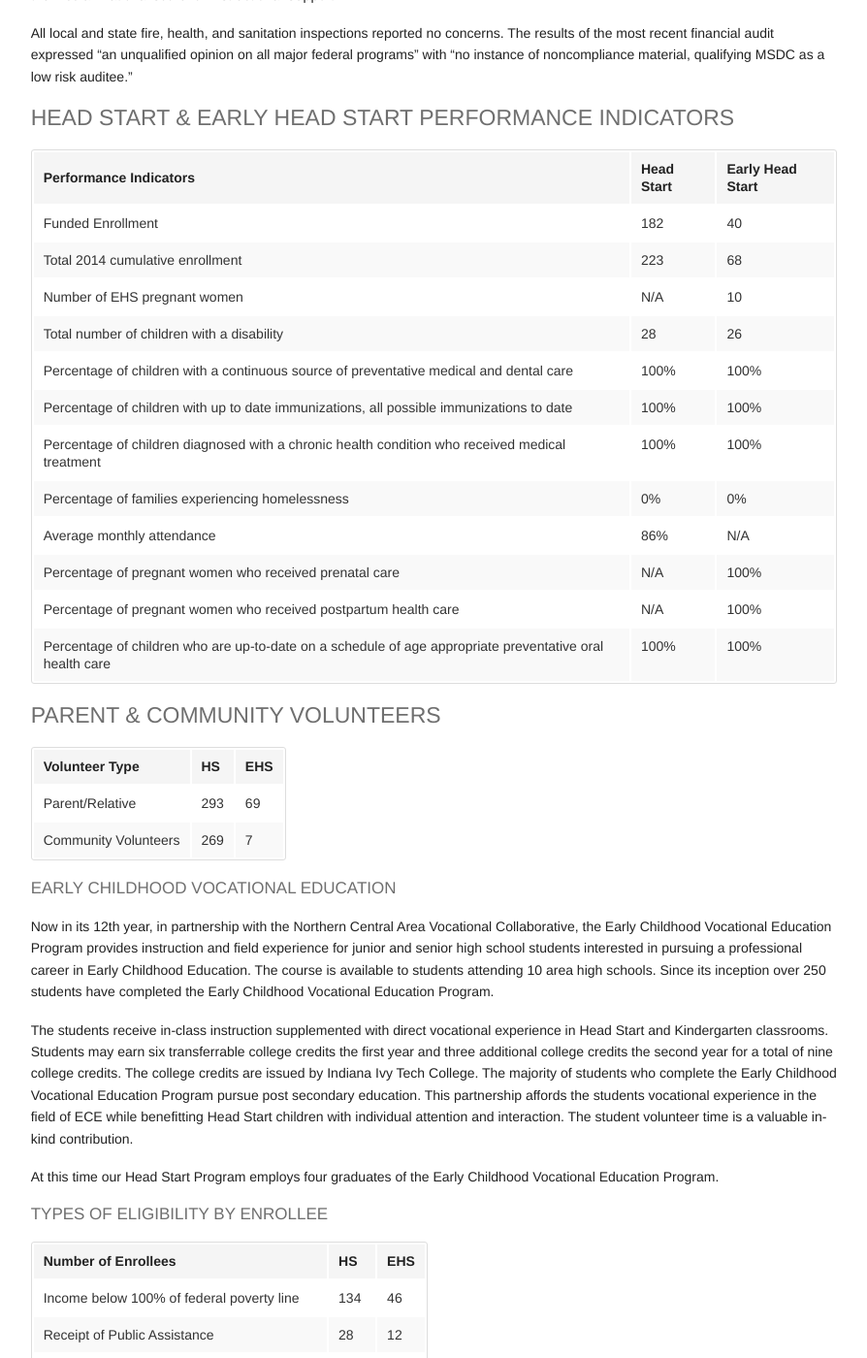
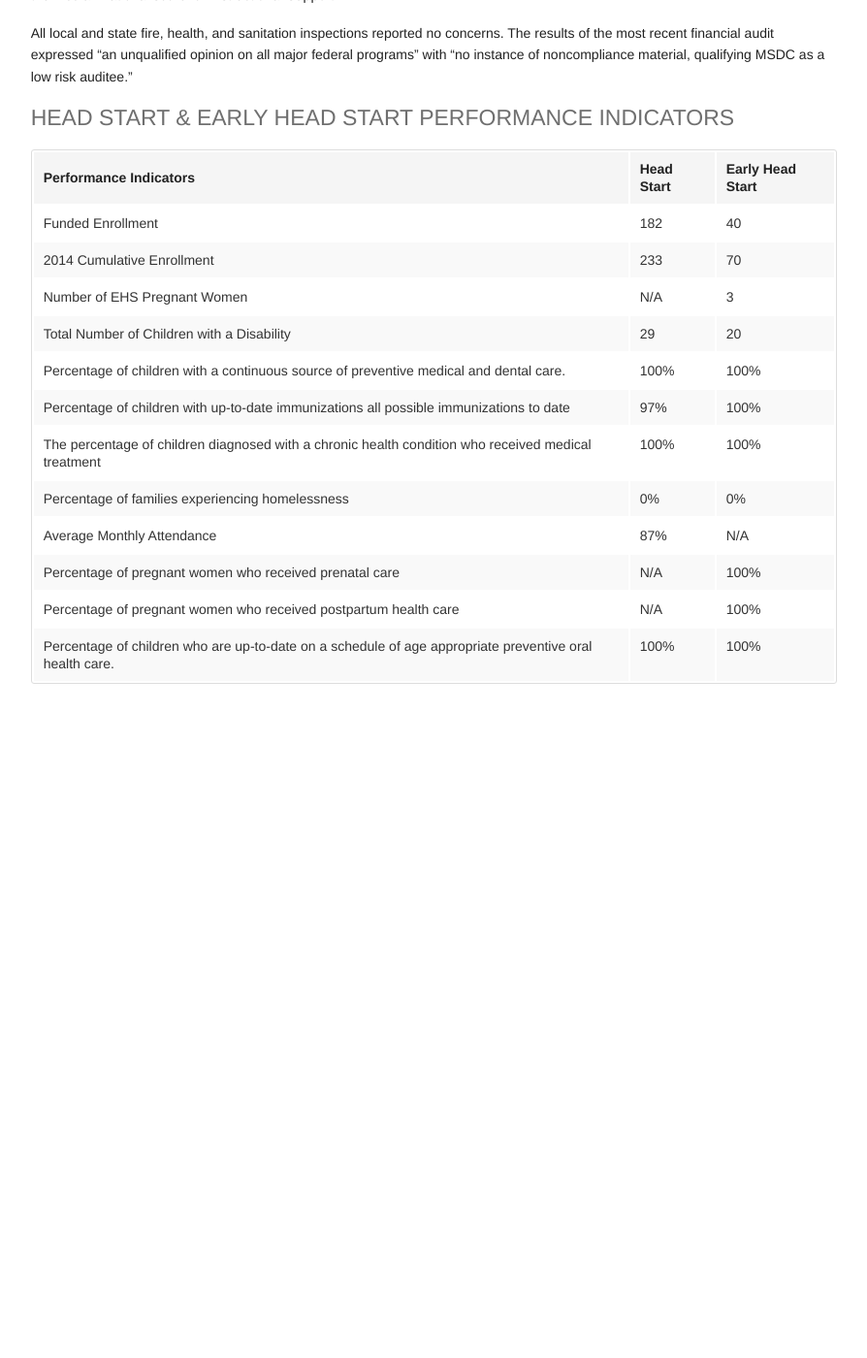
Before and after one commit to leviwilson/marshall-starke.org, a Jekyll site: the page built from report/children.md, in a window 1280 px wide and 1400 px high, scrolled down 1745 px. Shown: the whole window at 97% size, without its empty margins (260-1154 px from the left). Built offline with Jekyll 4.4.1, drawn with Linux system fonts in a browser that asks for light colours; nearby versions of some CDN libraries; after the commit the page ends 2648 px from its top, so only the background shows below that; some of the changed text lies outside the part shown.

Commit message:
update children performance indicators

```diff
--- a/report/children.md
+++ b/report/children.md
@@ -57,185 +57,73 @@ All local and state fire, health, and sanitation inspections reported no concern
 <h4 class="subheader" id="performance">HEAD START &amp; EARLY HEAD START PERFORMANCE INDICATORS</h4>
 
 <table class="responsive">
-    <thead>
-        <tr>
-            <th>Performance Indicators</th>
-            <th>Head Start</th>
-            <th>Early Head Start</th>
-        </tr>
-    </thead>
-    <tbody>
+  <thead>
     <tr>
-        <td>Funded Enrollment</td>
-        <td>182</td>
-        <td>40</td>
+      <th>Performance Indicators</th>
+      <th>Head Start</th>
+      <th>Early Head Start</th>
+    </tr>
+  </thead>
+  <tbody>
+    <tr>
+      <td>Funded Enrollment</td>
+      <td>182</td>
+      <td>40</td>
     </tr>
     <tr>
-        <td>Total 2014 cumulative enrollment</td>
-        <td>223</td>
-        <td>68</td>
+      <td>2014 Cumulative Enrollment</td>
+      <td>233</td>
+      <td>70</td>
     </tr>
     <tr>
-        <td>Number of EHS pregnant women</td>
-        <td>N/A</td>
-        <td>10</td>
+      <td>Number of EHS Pregnant Women</td>
+      <td>N/A</td>
+      <td>3</td>
     </tr>
     <tr>
-        <td>Total number of children with a disability</td>
-        <td>28</td>
-        <td>26</td>
+      <td>Total Number of Children with a Disability</td>
+      <td>29</td>
+      <td>20</td>
     </tr>
     <tr>
-        <td>Percentage of children with a continuous source of preventative medical and dental care</td>
-        <td>100%</td>
-        <td>100%</td>
+      <td>Percentage of children with a continuous source of preventive medical and dental care.</td>
+      <td>100%</td>
+      <td>100%</td>
     </tr>
     <tr>
-        <td>Percentage of children with up to date immunizations, all possible immunizations to date</td>
-        <td>100%</td>
-        <td>100%</td>
+      <td>Percentage of children with up-to-date immunizations all possible immunizations to date</td>
+      <td>97%</td>
+      <td>100%</td>
     </tr>
     <tr>
-        <td>Percentage of children diagnosed with a chronic health condition who received medical treatment</td>
-        <td>100%</td>
-        <td>100%</td>
+      <td>The percentage of children diagnosed with a chronic health condition who received medical treatment</td>
+      <td>100%</td>
+      <td>100%</td>
     </tr>
     <tr>
-        <td>Percentage of families experiencing homelessness</td>
-        <td>0%</td>
-        <td>0%</td>
+      <td>Percentage of families experiencing homelessness</td>
+      <td>0%</td>
+      <td>0%</td>
     </tr>
     <tr>
-        <td>Average monthly attendance</td>
-        <td>86%</td>
-        <td>N/A</td>
+      <td>Average Monthly Attendance</td>
+      <td>87%</td>
+      <td>N/A</td>
     </tr>
     <tr>
-        <td>Percentage of pregnant women who received prenatal care</td>
-        <td>N/A</td>
-        <td>100%</td>
+      <td>Percentage of pregnant women who received prenatal care</td>
+      <td>N/A</td>
+      <td>100%</td>
     </tr>
     <tr>
-        <td>Percentage of pregnant women who received postpartum health care</td>
-        <td>N/A</td>
-        <td>100%</td>
+      <td>Percentage of pregnant women who received postpartum health care</td>
+      <td>N/A</td>
+      <td>100%</td>
     </tr>
     <tr>
-        <td>Percentage of children who are up-to-date on a schedule of age appropriate preventative oral health care</td>
-        <td>100%</td>
-        <td>100%</td>
+      <td>Percentage of children who are up-to-date on a schedule of age appropriate preventive oral health care.</td>
+      <td>100%</td>
+      <td>100%</td>
     </tr>
-    </tbody>
+  </tbody>
 </table>
-
-<h4 class="subheader" id="volunteers">PARENT &amp; COMMUNITY VOLUNTEERS</h4>
-<table class="responsive">
-    <thead>
-        <tr>
-            <th>Volunteer Type</th>
-            <th>HS</th>
-            <th>EHS</th>
-        </tr>
-    </thead>
-    <tbody>
-    <tr>
-        <td>Parent/Relative</td>
-        <td>293</td>
-        <td>69</td>
-    </tr>
-    <tr>
-        <td>Community Volunteers</td>
-        <td>269</td>
-        <td>7</td>
-    </tr>
-    </tbody>
-</table>
-
-<h5 class="subheader">EARLY CHILDHOOD VOCATIONAL EDUCATION</h5>
-Now in its 12th year, in partnership with the Northern Central Area Vocational Collaborative, the Early Childhood Vocational Education Program provides instruction and field experience for junior and senior high school students interested in pursuing a professional career in Early Childhood Education. The course is available to students attending 10 area high schools. Since its inception over 250 students have completed the Early Childhood Vocational Education Program.
-
-The students receive in-class instruction supplemented with direct vocational experience in Head Start and Kindergarten classrooms. Students may earn six transferrable college credits the first year and three additional college credits the second year for a total of nine college credits. The college credits are issued by Indiana Ivy Tech College. The majority of students who complete the Early Childhood Vocational Education Program pursue post secondary education. This partnership affords the students vocational experience in the field of ECE while benefitting Head Start children with individual attention and interaction. The student volunteer time is a valuable in-kind contribution.
-
-At this time our Head Start Program employs four graduates of the Early Childhood Vocational Education Program.
-
-<h5 class="subheader">TYPES OF ELIGIBILITY BY ENROLLEE</h5>
-<table class="responsive">
-    <thead>
-        <tr>
-            <th>Number of Enrollees</th>
-            <th>HS</th>
-            <th>EHS</th>
-        </tr>
-    </thead>
-    <tbody>
-    <tr>
-        <td>Income below 100% of federal poverty line</td>
-        <td>134</td>
-        <td>46</td>
-    </tr>
-    <tr>
-        <td>Receipt of Public Assistance</td>
-        <td>28</td>
-        <td>12</td>
-    </tr>
-    <tr>
-        <td>Status as Foster Care</td>
-        <td>12</td>
-        <td>5</td>
-    </tr>
-    <tr><td><strong>Primary Language</strong></td></tr>
-    <tr>
-        <td>English</td>
-        <td>213</td>
-        <td>66</td>
-    </tr>
-    <tr>
-        <td>Spanish</td>
-        <td>10</td>
-        <td>12</td>
-    </tr>
-    <tr><td><strong>Ethnicity</strong></td></tr>
-    <tr>
-        <td>Hispanic or Latin Origin</td>
-        <td>18</td>
-        <td>25</td>
-    </tr>
-    <tr>
-        <td>Non-Hispanic or Latin Origin</td>
-        <td>205</td>
-        <td>53</td>
-    </tr>
-    <tr><td><strong>Families</strong></td></tr>
-    <tr>
-        <td>Number of Families</td>
-        <td>198</td>
-        <td>58</td>
-    </tr>
-    <tr>
-        <td>Two Parent Families</td>
-        <td>58%</td>
-        <td>66%</td>
-    </tr>
-    <tr>
-        <td>Single Parent Families</td>
-        <td>42%</td>
-        <td>34%</td>
-    </tr>
-    <tr><td><strong>Employment (At Time of Enrollment)</strong></td></tr>
-    <tr><td><strong>Percentage of Two Parent Families with:</strong></td></tr>
-    <tr>
-        <td>One or Both Parents Employed</td>
-        <td>82%</td>
-        <td>87%</td>
-    </tr>
-    <tr><td><strong>Percentage of Single Parent Families with:</strong></td></tr>
-    <tr>
-        <td>Parent Employed</td>
-        <td>46%</td>
-        <td>16%</td>
-    </tr>
-    </tbody>
-</table>
-
-Eighty-four (84) percent of our Head Start families and 74% of our Early Head
-Start families have a parent who graduated from high school.
```
